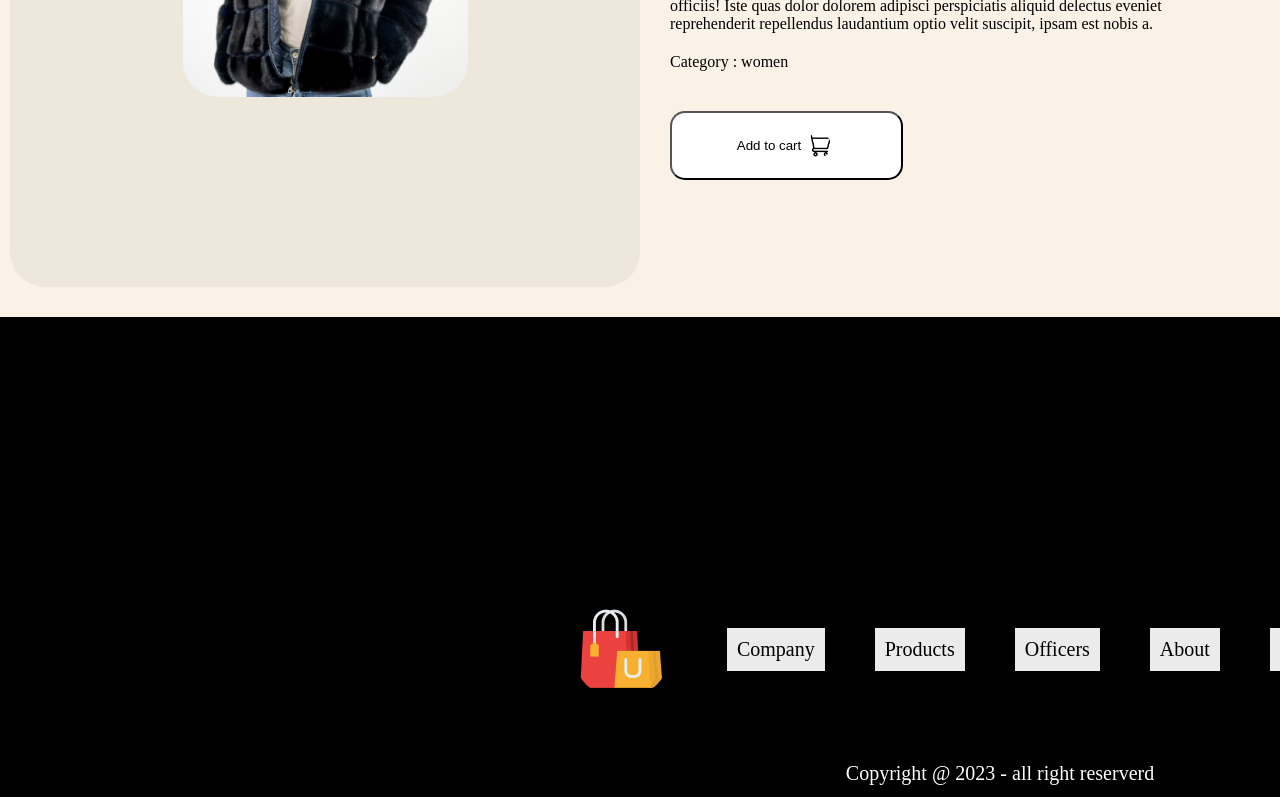
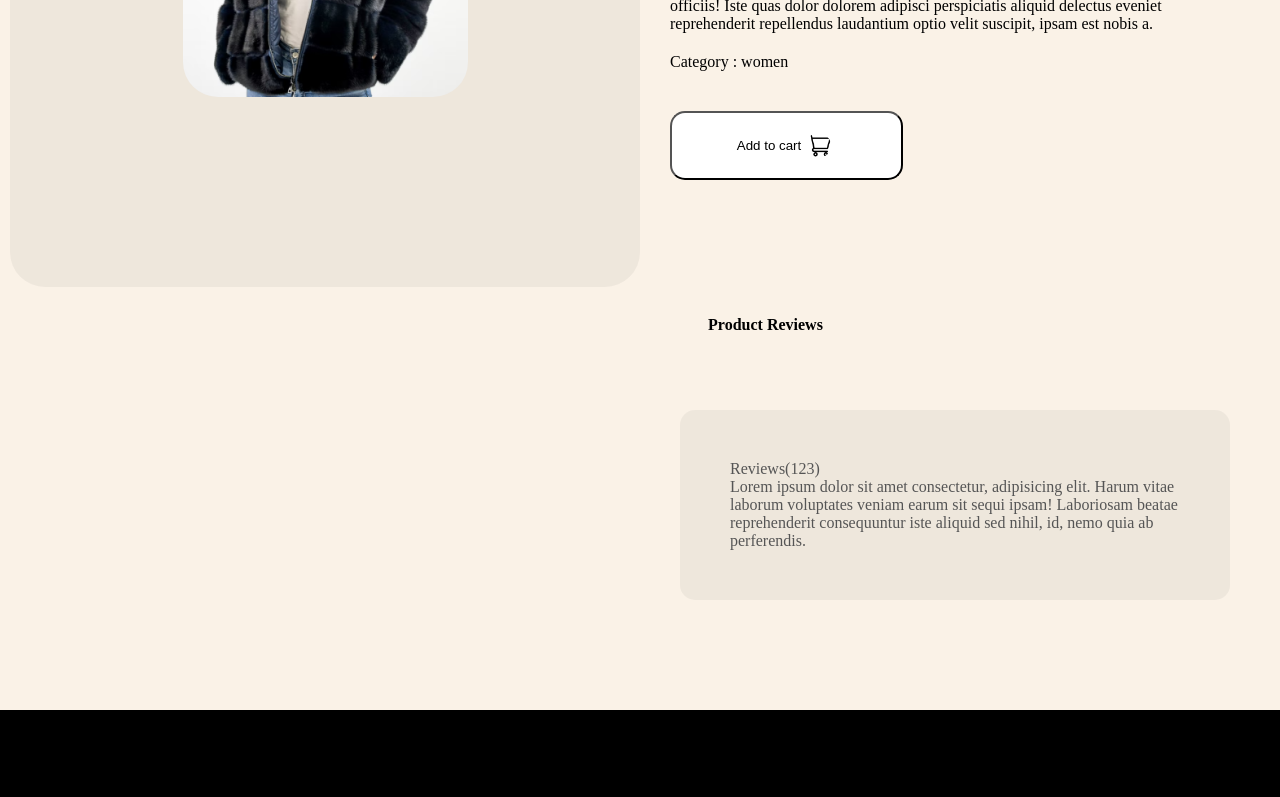
Before and after one commit to danielandersonBC96/Ecommerce.github.io, a React (Create React App) app: page /product/1 in a window 1280 px wide. Shown: the part 566-1363 px from the top of the page. Built offline with nearby package versions, Linux system fonts and the light colour scheme.

Commit message:
criando layout descrição de produto

```diff
--- /dev/null
+++ b/src/Components/DesscriptionBox/DescriptionBox.css
@@ -0,0 +1,39 @@
+ .descriptionbox{
+    margin:  110px 10px;
+    margin-bottom: 50px;
+
+ }
+
+ .descriptionbox-navigator{
+    display: flex;
+ }
+
+ .descriptionbox-nav-box{
+
+    display: flex;
+    align-items: center;
+    justify-content: center;
+    font-size: 16px;
+    font-weight: 600;
+    width: 171px;
+    height: 70px;
+    margin-bottom: 50px;
+ }
+
+ .descrptionbox-nav-box-fade{
+
+    background-color: rgba(0, 0, 0, 0.048);
+ color: #555;
+ padding: 50PX;
+ border-radius: 15px;
+
+ }
+
+ .descriptionbox-description{
+
+    display: flex;
+    flex-direction: column;
+    gap: 25;
+    padding: 40PX;
+    padding-bottom: 70PX;
+ }
--- /dev/null
+++ b/src/Components/DesscriptionBox/DescriptionBox.jsx
@@ -0,0 +1,27 @@
+import React from 'react';
+import './DescriptionBox.css';
+
+export const DescriptionBox = () => {
+  return (
+    <div className='descriptionbox'>
+        <div className="description-navigator">
+         <div className="descriptionbox-nav-box"> Product Reviews </div>
+         <div className="descrptionbox-nav-box-fade"> Reviews(123)
+
+         <div className="descrpitionbox-description">
+        <p>
+            Lorem ipsum dolor sit amet consectetur,
+            adipisicing elit. Harum vitae laborum voluptates
+            veniam earum sit sequi ipsam! Laboriosam beatae reprehenderit
+             consequuntur iste aliquid sed nihil,
+             id, nemo quia ab perferendis.
+        </p>
+     </div>
+
+
+         </div>
+        </div>
+
+    </div>
+  )
+}
--- a/src/Components/ProductDisplay/ProductDisplay.jsx
+++ b/src/Components/ProductDisplay/ProductDisplay.jsx
@@ -3,6 +3,7 @@ import "./ProductDisplay.css";
 import star_icon from '../Assets/star_icon.png';
 import star_dull_icon from '../Assets/star_dull_icon.png'
 import cart_icon from '../Assets/cart_icon.png'
+import { DescriptionBox } from '../DesscriptionBox/DescriptionBox';
 export const ProductDisplay = (props) => {
     const { product } = props;
     console.log( product)
@@ -16,7 +17,11 @@ export const ProductDisplay = (props) => {
                 </div>
 
 
+
+
+
             </div>
+
             <div className="productdisplay-right">
 
 
@@ -59,6 +64,7 @@ export const ProductDisplay = (props) => {
 
                 <button className='buttondisplay'>Add to cart   <br/>   <img className='carticon' src={ cart_icon} alt=''/>   </button>
 
+                <DescriptionBox/>
             </div>
 
 
```
